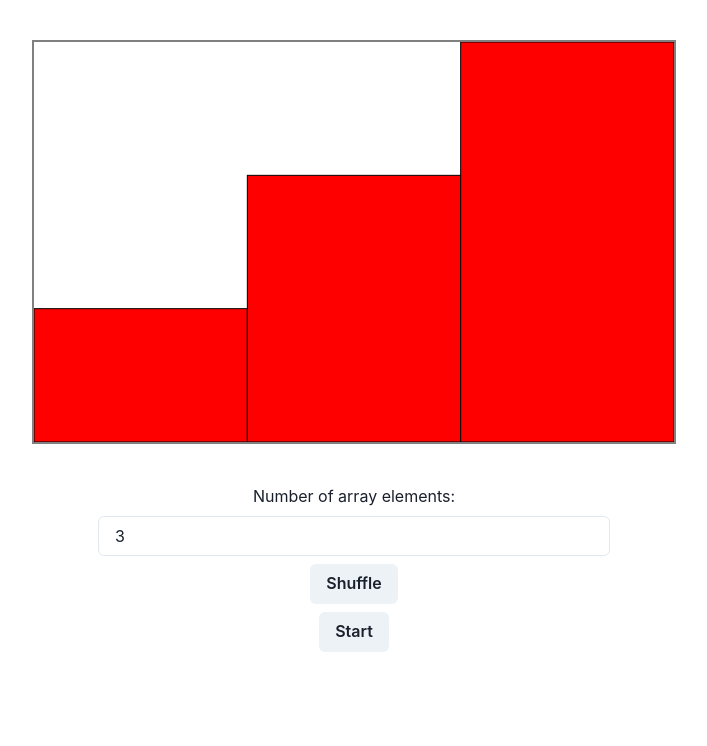
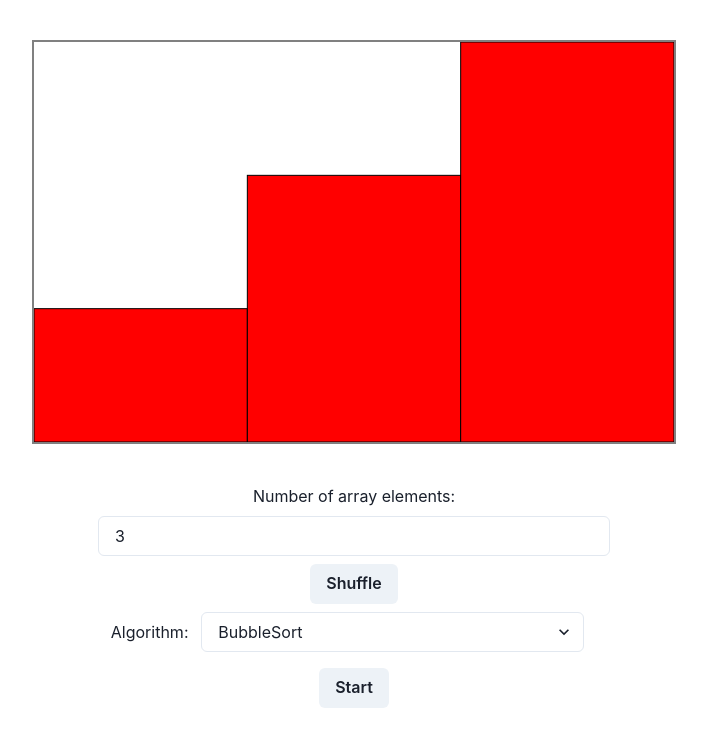
Before and after one commit to TheMadMike/sorting-visualised, a React (Create React App) app: page / in a window 1280 px wide. Shown: the top 746 px of the page, without its empty margins (286-993 px from the left). Built offline with nearby package versions, Linux system fonts and the light colour scheme.

Commit message:
Create AlgorithmSelect component

```diff
--- a/src/App.tsx
+++ b/src/App.tsx
@@ -3,6 +3,7 @@ import { Box, Flex, Button, Input } from '@chakra-ui/react';
 
 import DataChart from './Components/DataChart';
 import StartStopButton from './Components/StartStopButton';
+import AlgorithmSelect from './Components/AlgorithmSelect';
 
 import shuffle from './shuffle';
 import { generateDataSet } from './Algorithms/utility';
@@ -19,7 +20,7 @@ function App() {
     let algorithmCopy = Object.assign(algorithm);
     algorithmCopy.stepTimeMs = stepTimeMs;
     setAlgorithm(algorithmCopy);
-  }, [stepTimeMs]);
+  }, [stepTimeMs, algorithm]);
 
   return (
     <Flex role="app" direction="column" align="center">
@@ -43,6 +44,10 @@ function App() {
           Shuffle
       </Button>
 
+      <AlgorithmSelect onChange={(algorithmName: string) => {
+        setAlgorithm(algorithms.get(algorithmName) as SortingAlgorithm);
+      }}/>
+
       <StartStopButton onClick={
         (data: {shouldBeRunning: boolean}) => {
           if(data.shouldBeRunning) {
--- /dev/null
+++ b/src/Components/AlgorithmSelect.tsx
@@ -0,0 +1,24 @@
+import { Select, Flex } from '@chakra-ui/react';
+
+import algorithms from '../algorithms';
+
+const AlgorithmSelect = (props: { onChange: Function } ) => {
+    const options: JSX.Element[] = [];
+    algorithms.forEach((value, key: string, map) => {
+        options.push(<option key={key} value={key}>{key}</option>);
+    });
+
+    return (
+        <Flex w={["80vw", "38vw"]} direction={["column", "row"]} align="center" my="1vh">
+            Algorithm:
+            <Select my={["1vh", 0]} mx="1vw" data-testid="select" onChange={(event) => {
+                event.preventDefault();
+                props.onChange(event.target.value);
+            }}>
+                { options }
+            </Select>
+        </Flex>
+    );
+};
+
+export default AlgorithmSelect;
```
Also changed, not shown: 1 other file (tests, documents, lock files or other folders).
